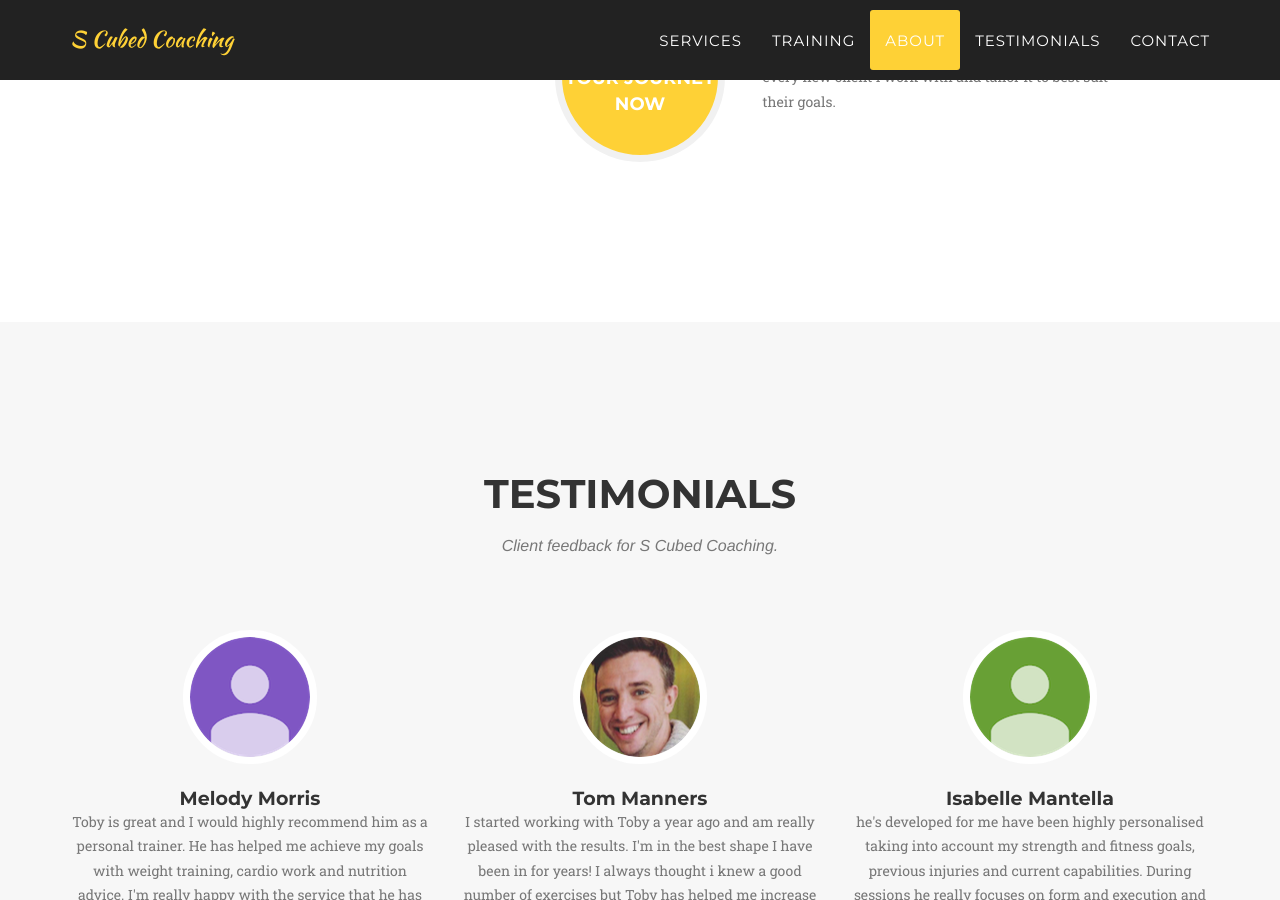
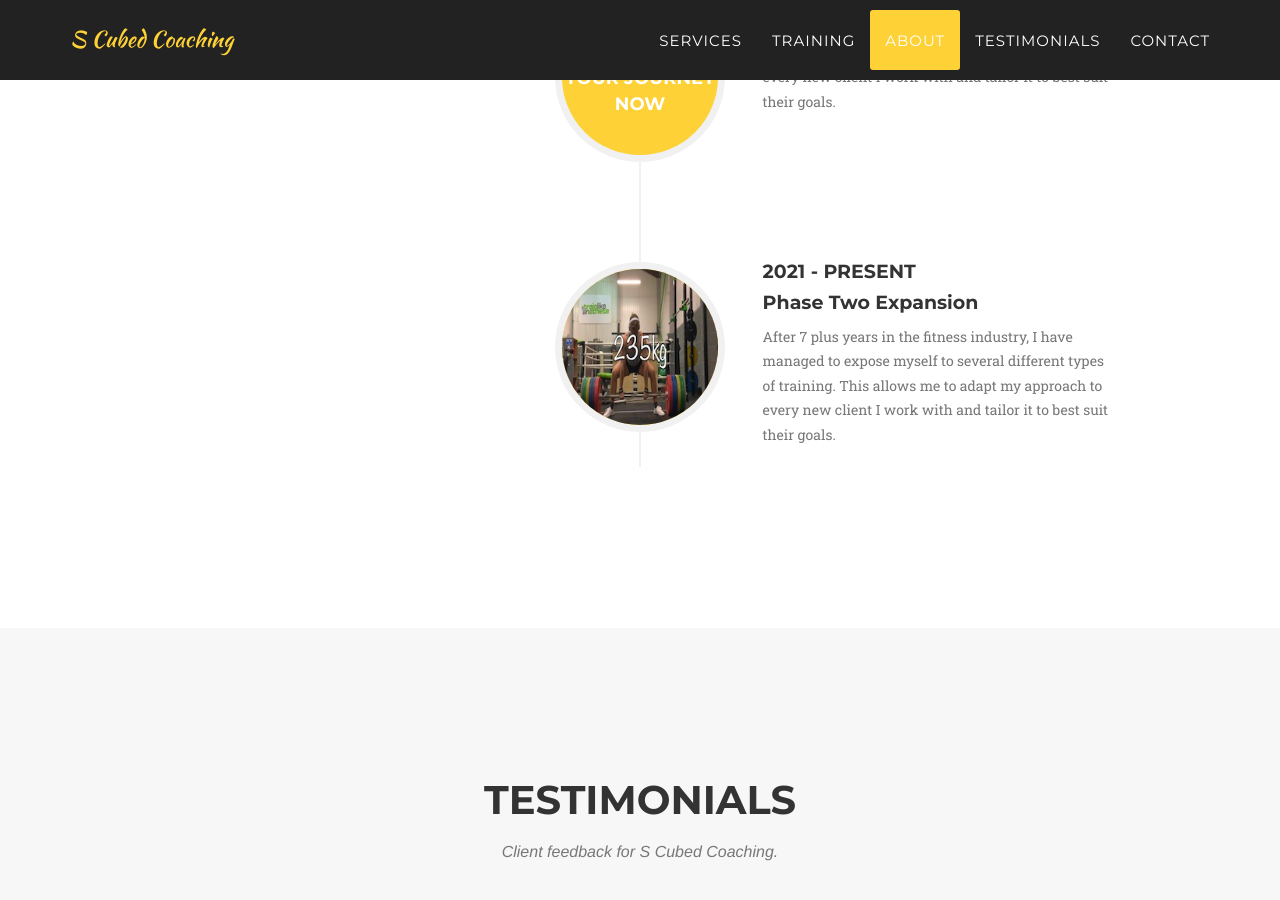
Before and after one commit to limit-DNE/SCubed, a Jekyll site: the page built from index.html, in a window 1280 px wide and 900 px high, scrolled down 4440 px. Built offline with Jekyll 4.4.1, drawn with Linux system fonts in a browser that asks for light colours; some web fonts are replaced.

Commit message:
Update about.html

```diff
--- a/_includes/about.html
+++ b/_includes/about.html
@@ -80,6 +80,20 @@
                                 </div>
                             </div>
                         </li>
+                        <li class="timeline-inverted">
+                            <div class="timeline-image">
+                                <img class="img-circle img-responsive" src="img/about/4.jpg" alt="">
+                            </div>
+                            <div class="timeline-panel">
+                                <div class="timeline-heading">
+                                    <h4>2021 - Present</h4>
+                                    <h4 class="subheading">Phase Two Expansion</h4>
+                                </div>
+                                <div class="timeline-body">
+                                    <p class="text-muted">After 7 plus years in the fitness industry, I have managed to expose myself to several different types of training. This allows me to adapt my approach to every new client I work with and tailor it to best suit their goals.</p>
+                                </div>
+                            </div>
+                        </li>
                     </ul>
                 </div>
             </div>
```
